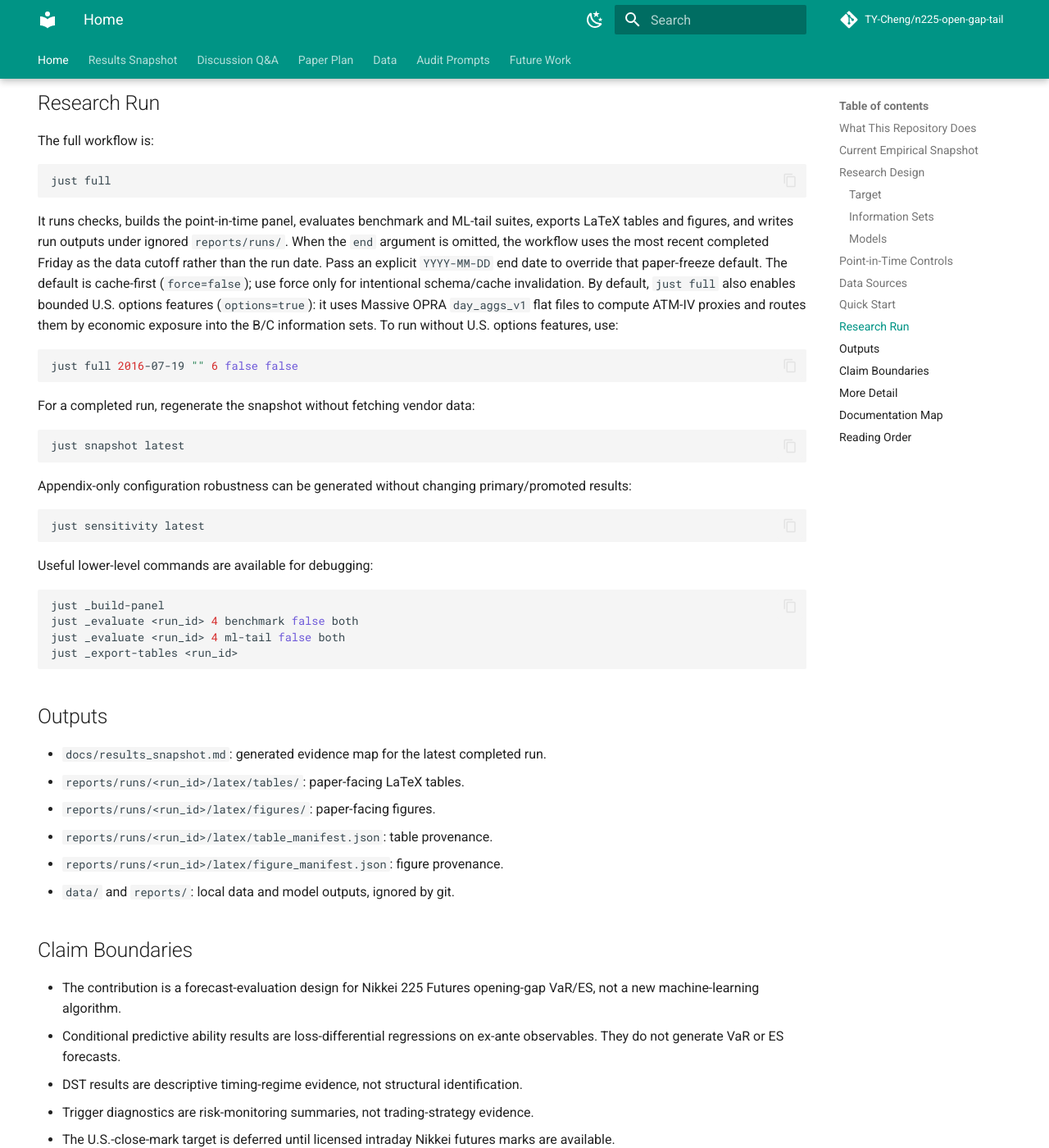
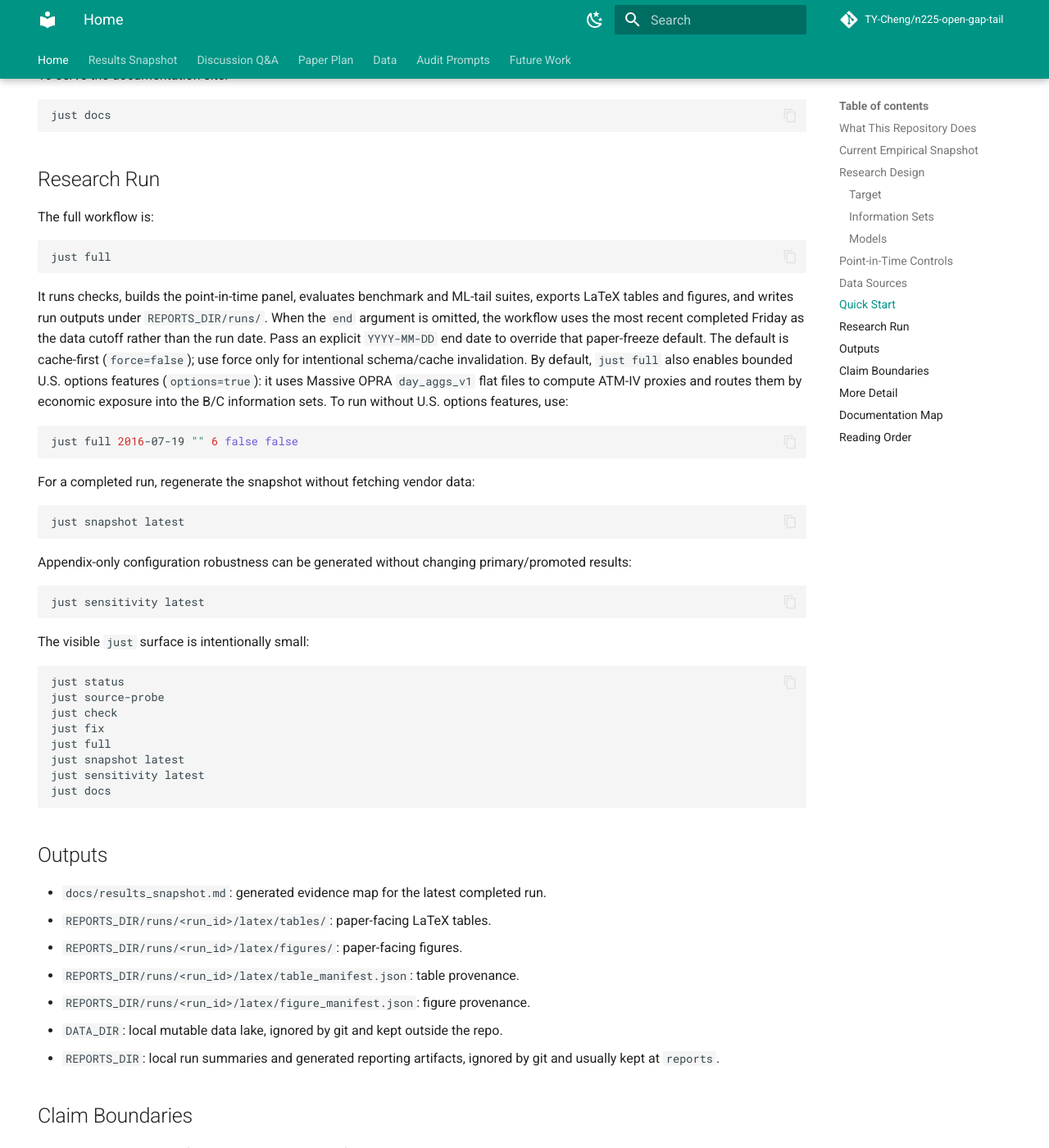
Before and after one commit to TY-Cheng/n225-open-gap-tail, an MkDocs documentation site: the page built from docs/index.md, in a window 1280 px wide and 1400 px high, scrolled down 3021 px. Shown: the whole window at 82% size. Built offline with MkDocs 1.6.1 and Material for MkDocs 9.7.7, drawn with Linux system fonts in a browser that asks for light colours; comment, search, counter and statistics services are not loaded; some of the changed text lies outside the part shown.

Commit message:
Keep data lake outside cloud checkout
Point local data directories to external storage, keep reports local, and add a guard so data workflows fail if the data lake is configured inside the repo.

````diff
--- a/README.md
+++ b/README.md
@@ -121,6 +121,11 @@
 UV_PROJECT_ENVIRONMENT="${HOME}/.venvs/n225-open-gap-tail"
 ```
 
+Mutable research storage is also controlled by `.env`. On local machines, keep
+`DATA_DIR` as an absolute external path outside cloud-synced checkouts; do not
+use a repo-local `data/` symlink. `REPORTS_DIR` can remain `reports` because run
+summaries, figures, and tables are much smaller than the data lake.
+
 Typical local checks:
 
 ```bash
@@ -148,7 +153,7 @@
 ```
 
 It runs checks, builds the point-in-time panel, evaluates benchmark and ML-tail suites,
-exports LaTeX tables and figures, and writes run outputs under ignored `reports/runs/`.
+exports LaTeX tables and figures, and writes run outputs under `REPORTS_DIR/runs/`.
 When the `end` argument is omitted, the workflow uses the most recent completed
 Friday as the data cutoff rather than the run date. Pass an explicit
 `YYYY-MM-DD` end date to override that paper-freeze default.
@@ -175,23 +180,28 @@
 just sensitivity latest
 ```
 
-Useful lower-level commands are available for debugging:
+The visible `just` surface is intentionally small:
 
 ```bash
-just _build-panel
-just _evaluate <run_id> 4 benchmark false both
-just _evaluate <run_id> 4 ml-tail false both
-just _export-tables <run_id>
+just status
+just source-probe
+just check
+just fix
+just full
+just snapshot latest
+just sensitivity latest
+just docs
 ```
 
 ## Outputs
 
 - `docs/results_snapshot.md`: generated evidence map for the latest completed run.
-- `reports/runs/<run_id>/latex/tables/`: paper-facing LaTeX tables.
-- `reports/runs/<run_id>/latex/figures/`: paper-facing figures.
-- `reports/runs/<run_id>/latex/table_manifest.json`: table provenance.
-- `reports/runs/<run_id>/latex/figure_manifest.json`: figure provenance.
-- `data/` and `reports/`: local data and model outputs, ignored by git.
+- `REPORTS_DIR/runs/<run_id>/latex/tables/`: paper-facing LaTeX tables.
+- `REPORTS_DIR/runs/<run_id>/latex/figures/`: paper-facing figures.
+- `REPORTS_DIR/runs/<run_id>/latex/table_manifest.json`: table provenance.
+- `REPORTS_DIR/runs/<run_id>/latex/figure_manifest.json`: figure provenance.
+- `DATA_DIR`: local mutable data lake, ignored by git and kept outside the repo.
+- `REPORTS_DIR`: local run summaries and generated reporting artifacts, ignored by git and usually kept at `reports`.
 
 ## Claim Boundaries
 
--- a/docs/data.md
+++ b/docs/data.md
@@ -296,6 +296,12 @@
 They use the same cache vocabulary as the run workflow: vendor payloads under
 `data/bronze/` and typed normalized outputs under `data/silver/`. Smoke artifacts do not
 constitute empirical validation of the forecasting paper.
+
+`data/bronze`, `data/silver`, and `data/gold` are logical data-lake locations.
+Local machines should map `DATA_DIR` to an absolute external-storage path in
+`.env`, not to a cloud-synced repo directory or repo-local symlink. `reports/runs`
+can remain local because generated run summaries, tables, and figures are small
+relative to the vendor cache and gold data lake.
 
 ## Forecast Origins
 
--- a/docs/paper_plan.md
+++ b/docs/paper_plan.md
@@ -591,6 +591,7 @@
 - The generated results snapshot is the evidence map; this paper plan is the manuscript design.
 - Data source details are maintained in `docs/data.md`.
 - Current result tables and figure provenance are maintained in `docs/results_snapshot.md`.
-- The canonical run artifacts live under `reports/runs/<run_id>/`.
-- Paper-facing tables and figures are emitted under `reports/runs/<run_id>/latex/`.
+- The canonical run artifacts live under `REPORTS_DIR/runs/<run_id>/`.
+- Paper-facing tables and figures are emitted under `REPORTS_DIR/runs/<run_id>/latex/`.
+- The local data root should be an absolute external-storage path, not a cloud-synced repo directory or repo-local symlink. `REPORTS_DIR` can remain local because generated reporting artifacts are comparatively small.
 - `table_manifest.json` and `figure_manifest.json` provide source-artifact and claim-scope traceability for the generated paper-facing outputs.
````
Also changed, not shown: 3 other files.
